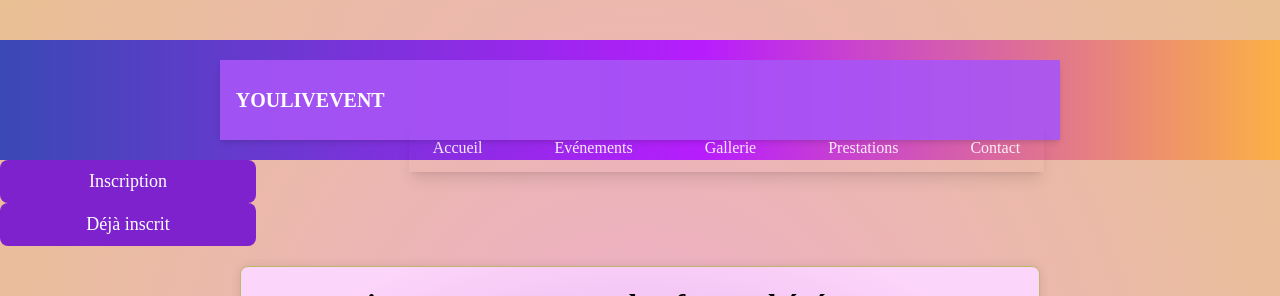
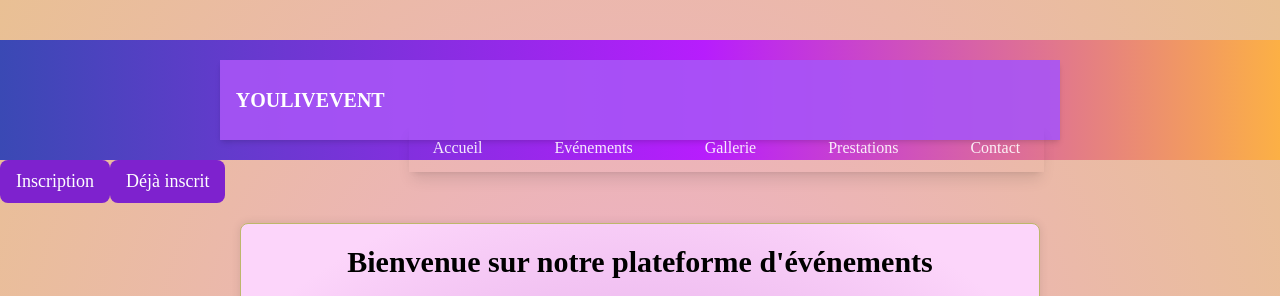
Before and after one commit to Ivy1610/portfolio-projet, a Next.js app: page / in a window 1280 px wide. Shown: the top 296 px of the page. Built offline with nearby package versions, Linux system fonts and the light colour scheme.

Commit message:
Fix button width in login/registration section on home page

```diff
--- a/app/page.jsx
+++ b/app/page.jsx
@@ -30,16 +30,16 @@
 
   return (
     <>
-      <div className=" flex flex-col space-y">
+      <div className="space-y">
         {/* Bouton Login/Inscription */}
         <Link href="/login">
-          <button className="w-64 bg-purple-700 text-white py-2 px-4 rounded-lg hover:bg-purple-400 transition">
+          <button className="w-34 bg-purple-700 text-white py-2 px-4 rounded-lg hover:bg-purple-400 transition">
             Inscription
           </button>
         </Link>
         {/* Bouton Déjà inscrit */}
         <Link href="/login">
-          <button className="w-64 bg-purple-700 text-white py-2 px-4 rounded-lg hover:bg-purple-400 transition">
+          <button className="w-33 bg-purple-700 text-white py-2 px-4 rounded-lg hover:bg-purple-400 transition">
             Déjà inscrit
           </button>
         </Link>
```
